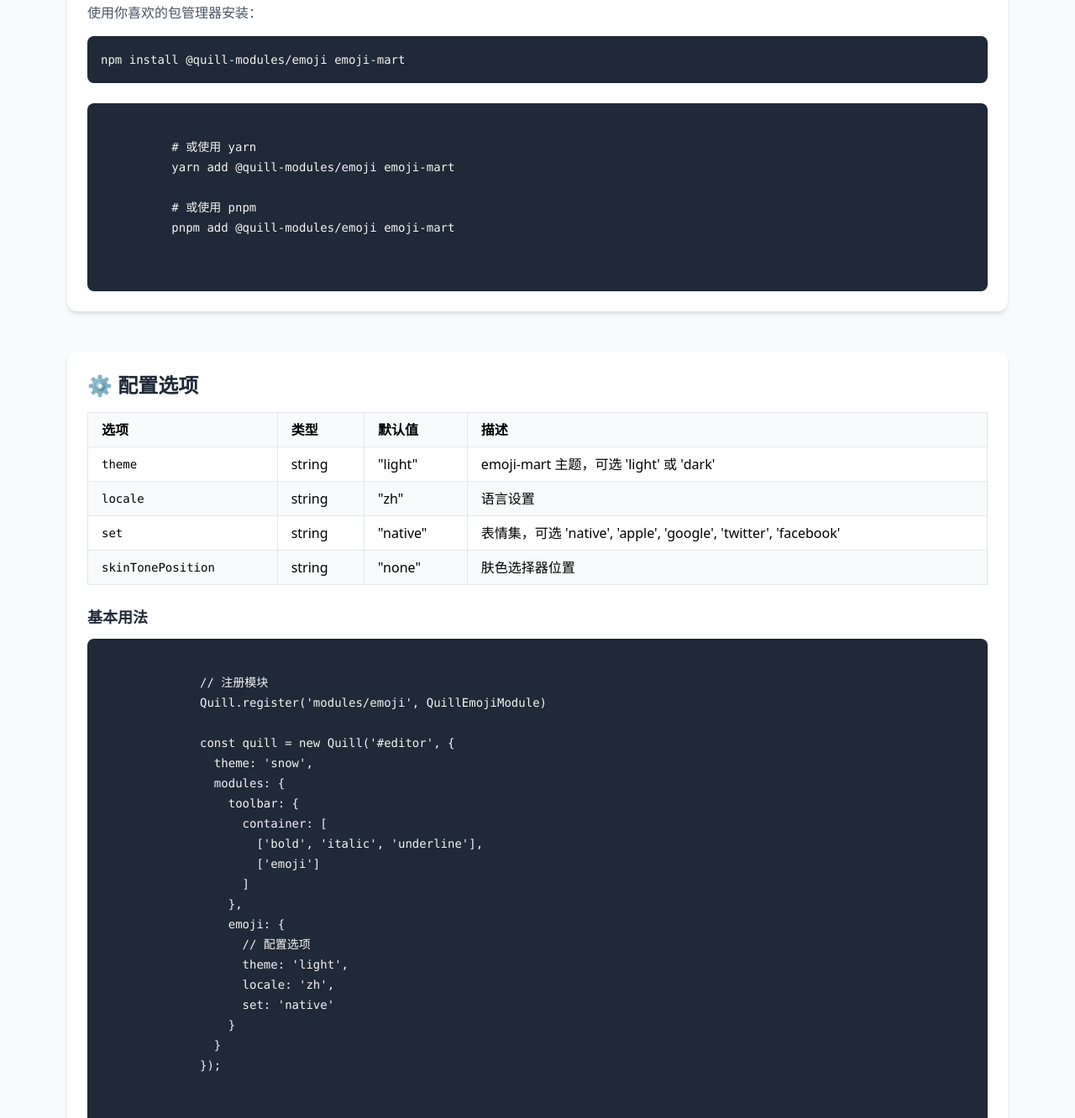
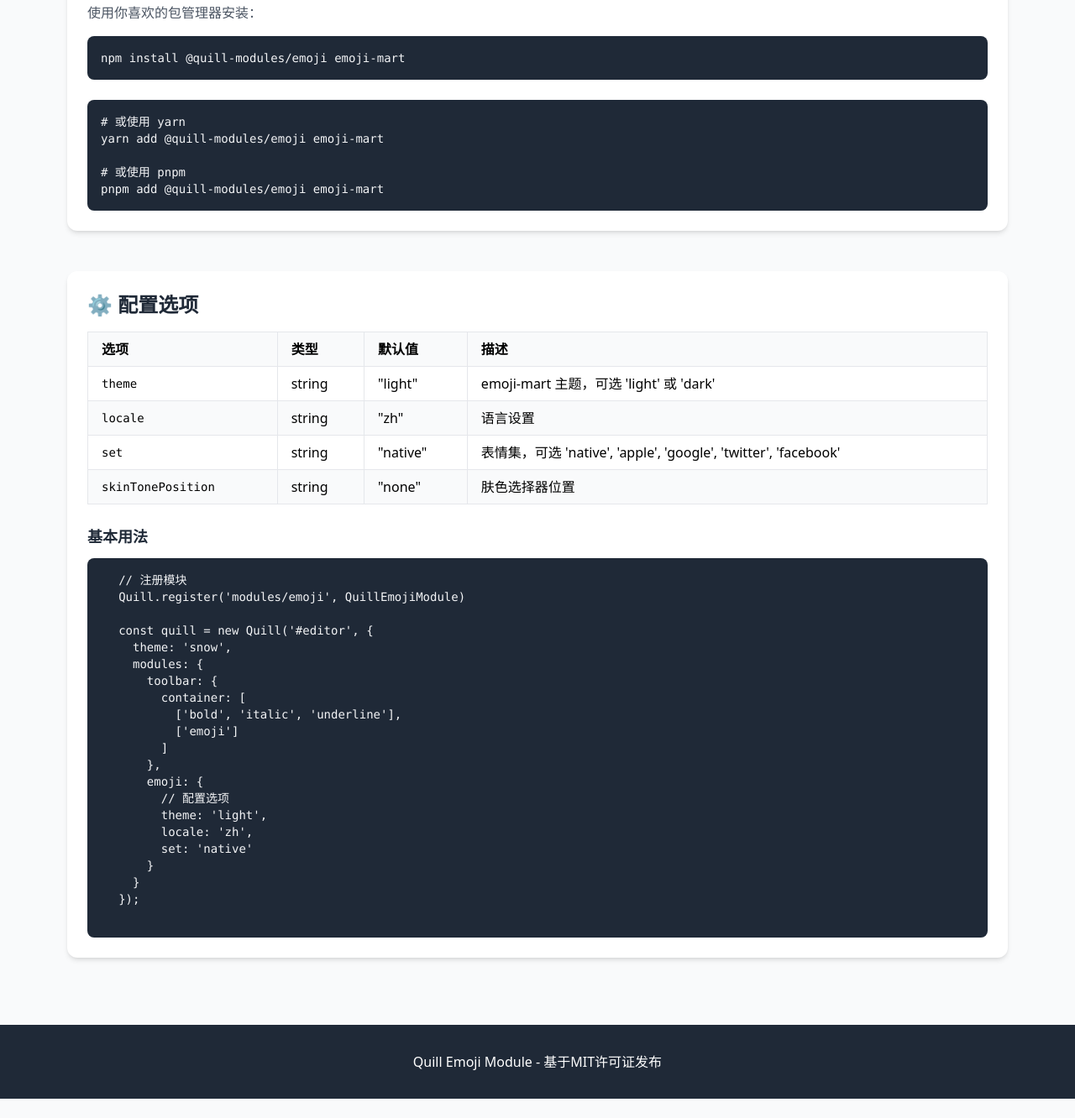
Before and after one commit to vaebe/quill-emoji, a website built with Vite: page index.html in a window 1280 px wide. Shown: the part 848-2180 px from the top of the page at 84% size. After the commit the page ends 2157 px from the top, so only its background shows below. Built offline with nearby package versions, Linux system fonts and the light colour scheme.

Commit message:
docs: 文档代码块样式更新

```diff
--- a/index.html
+++ b/index.html
@@ -106,17 +106,17 @@
       <h2 class="text-2xl font-bold text-gray-800 mb-4">📦 安装</h2>
       <p class="text-gray-600 mb-4">使用你喜欢的包管理器安装：</p>
       <div class="bg-gray-800 text-gray-100 p-4 rounded-lg overflow-x-auto mb-6">
-        <pre><code class="text-sm">npm install @quill-modules/emoji emoji-mart</code></pre>
+        <pre class="whitespace-pre-line text-sm">
+          npm install @quill-modules/emoji emoji-mart
+        </pre>
       </div>
       <div class="bg-gray-800 text-gray-100 p-4 rounded-lg overflow-x-auto">
-        <pre>
-          <code class="text-sm">
+        <pre class="whitespace-pre-line text-sm">
           # 或使用 yarn
           yarn add @quill-modules/emoji emoji-mart
 
           # 或使用 pnpm
           pnpm add @quill-modules/emoji emoji-mart
-          </code>
         </pre>
       </div>
     </section>
@@ -165,8 +165,7 @@
       <div class="mt-6">
         <h3 class="text-lg font-semibold text-gray-800 mb-3">基本用法</h3>
         <div class="bg-gray-800 text-gray-100 p-4 rounded-lg overflow-x-auto">
-          <pre>
-            <code class="text-sm">
+          <pre class="text-sm -ml-20">
             // 注册模块
             Quill.register('modules/emoji', QuillEmojiModule)
 
@@ -187,7 +186,6 @@
                 }
               }
             });
-            </code>
           </pre>
         </div>
       </div>
```
Lines whose indentation alone changed are shown as unchanged.
